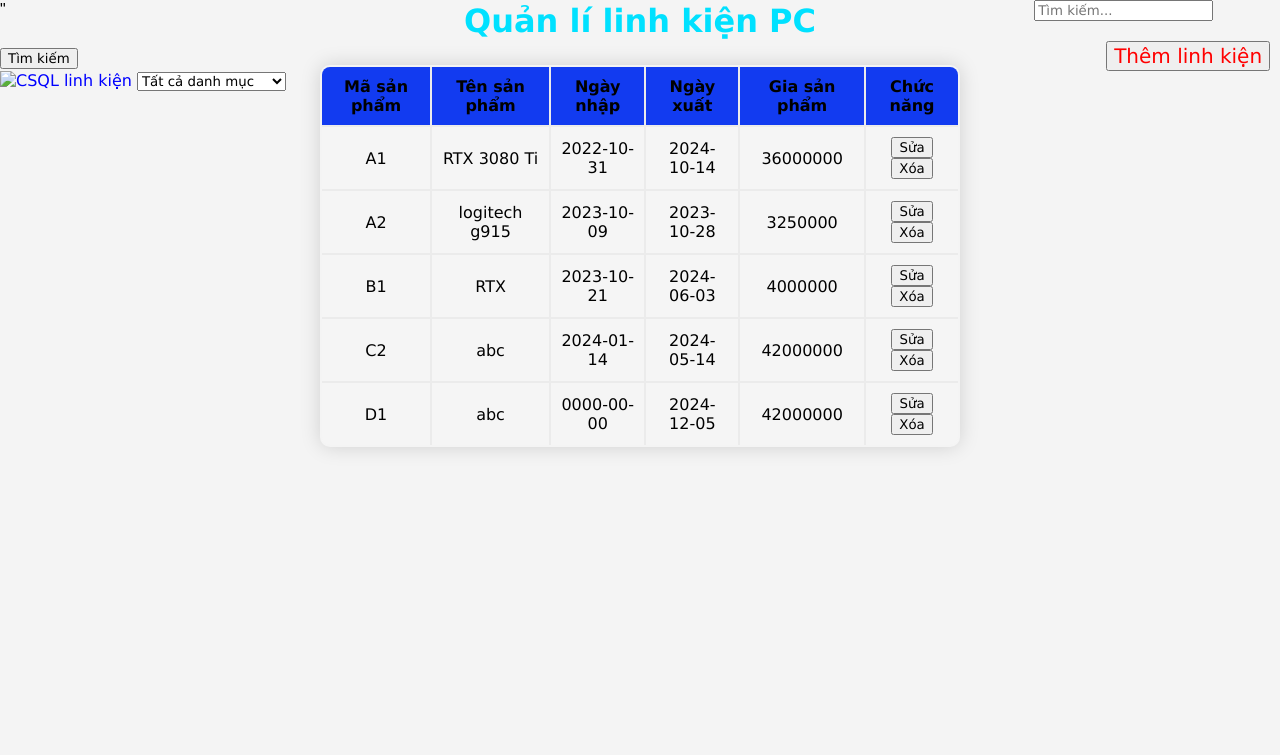
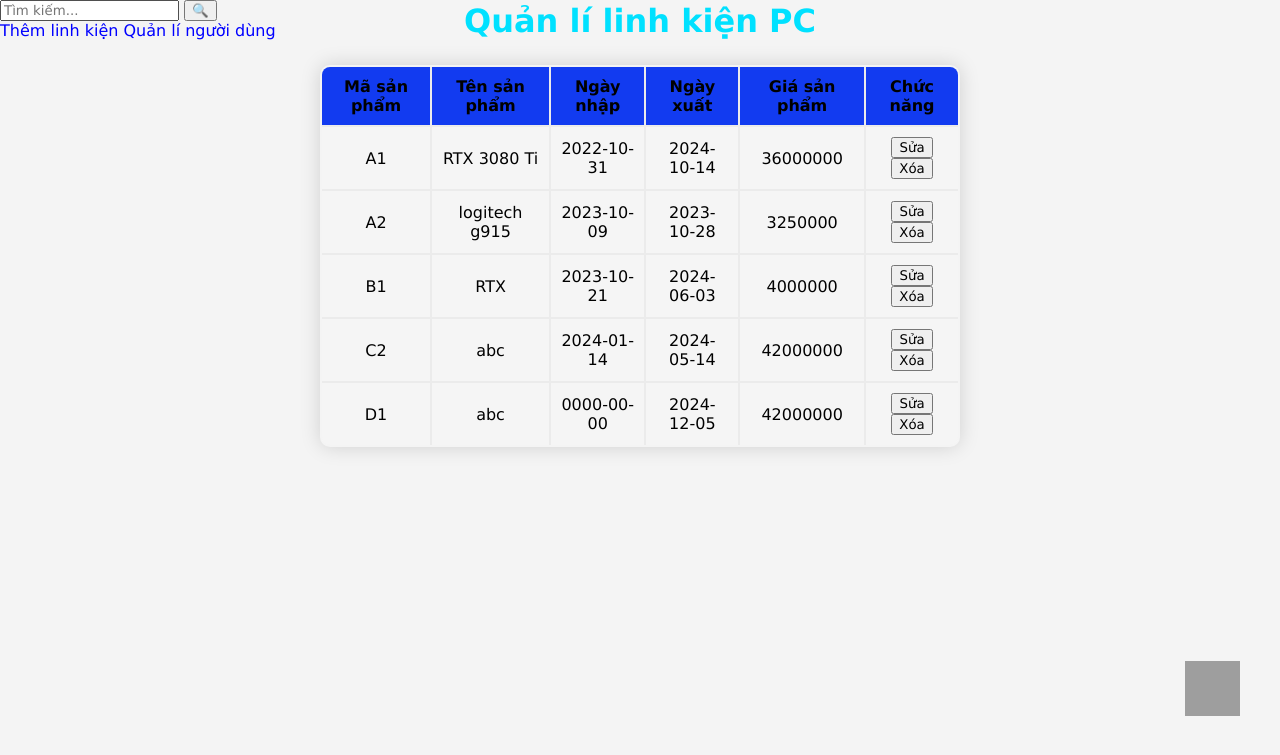
Before and after one commit to thanhkhiet2008/QuaLyLinhKien, a PHP site: page / in a window 1280 px wide. Shown: the top 755 px of the page. Run offline with PHP 8.4, Linux system fonts and the light colour scheme; data comes from the database, SQL or seed files in the repository; grey boxes are pictures that could not be loaded.

Commit message:
Update index.php

```diff
--- a/qliLinhKien/index.php
+++ b/qliLinhKien/index.php
@@ -11,80 +11,55 @@ $data = $db->layDanhSach();
     <meta name="viewport" content="width=device-width, initial-scale=1.0">
     <link rel="stylesheet" type="text/css" href="style.css">
     <title>Quản lý linh kiện</title>
-    <style>
-      </style>
 </head>
 <body>
-<h1>Quản lí linh kiện PC
-</h1>"
 
-        <input type="text" placeholder="Tìm kiếm..." style=" 20px;font-size:1x;margin-left: 80%;">
-        <button type="submit" >Tìm kiếm</button>
 
-    </form>
-<a class ="btn btn-primary" href="#"><button class="button-2" style="color: red;margin-top: 20px;font-size:20px;margin-left: 80%;  " onclick="window.location.href='themLK-form.php'">Thêm linh kiện</button></a>
+    <div class="container">
+        <h1>Quản lí linh kiện PC</h1>
 
-<table>
+        <div class="search-container">
+            <input type="text" placeholder="Tìm kiếm..." class="search-input">
+            <button type="submit" class="search-button">&#128269;</button>
+        </div>
+
+        <a href="themLK-form.php" class="add-button">Thêm linh kiện</a>
+        <a href="nguoidung.php" class="add-button">Quản lí người dùng</a>
+        <table class="data-table">
             <thead>
-
+                <tr>
                     <th>Mã sản phẩm</th>
                     <th>Tên sản phẩm</th>
                     <th>Ngày nhập</th>
                     <th>Ngày xuất</th>
-                    <th>Gia sản phẩm</th>
+                    <th>Giá sản phẩm</th>
                     <th>Chức năng</th>
-
                 </tr>
             </thead>
             <tbody>
-                        <?php
-                          foreach ($data as $key => $value) {
+                <?php foreach ($data as $key => $value) { ?>
+                    <tr>
+                        <td><?= htmlspecialchars($value->MaSP) ?></td>
+                        <td><?= htmlspecialchars($value->TenSP) ?></td>
+                        <td><?= htmlspecialchars($value->NgayNhap) ?></td>
+                        <td><?= htmlspecialchars($value->NgayXuat) ?></td>
+                        <td><?= htmlspecialchars($value->GiaSP) ?></td>
+                        <td>
+                            <button class="edit-button">Sửa</button>
+                            <a href="xoa.php?MaSP=<?= htmlspecialchars($value->MaSP) ?>" onclick="return confirm('Bạn có chắc muốn xóa?');">
+                                <button class="delete-button">Xóa</button>
+                            </a>
+                        </td>
+                    </tr>
+                <?php } ?>
+            </tbody>
+        </table>
 
-                        ?>
-                           <tr>
-                            <td><?=$value->MaSP?></td>
-                            <td><?=$value->TenSP?></td>
-                            <td><?=$value->NgayNhap?></td>
-                            <td><?=$value->NgayXuat?> </td>
-                            <td><?=$value->GiaSP?></td>
-
-                            <td>
-                            <a href="#"><button class="button-2">Sửa</button></a>
-                            <a href="xoa.php<?=$value->MaSP?>"onclick=" return confirm('Bạn có chắc muốn xóa');"><button class="button-2">Xóa</button></a>
-                            </tr>
-                        <?php
-                          }
-                        ?>
-                       <div class="container">
-        <div class="header-middle-group">
-            <a href="/" class="header-logo">
-                <img src="" alt="CSQL linh kiện" width="150" height="1" />
+        <div class="category-select">
+            <a href="https://www.facebook.com/messages/t/361500554393030" target="_blank" rel="nofollow" style="position: fixed;bottom: 80px;right: 40px;z-index: 99;">
+                <img src="https://pcmarket.vn/static/assets/2021/images/pcmarket-icon-mess-1.png" width="55" height="55" alt="Facebook Messenger Icon">
             </a>
-
-
-                        <select >
-                            <option >Tất cả danh mục</option>
-
-                            <option >chuột</option>
-
-                            <option >bàn phím</option>
-
-                            <option >Card đồ họa</option>
-
-                            <option >quạt</option>
-
-                            <option >case</option>
-
-                            <option >vi sử lí</option>
-
-                            <option >RAM, ROM</option>
-
-                            <option >Màn hình Máy Tính</option>
-
-                            <option >GAMING GEAR</option>
-
-                        </select>
         </div>
-                    </table>
+    </div>
 </body>
 </html>
```
Lines whose indentation alone changed are shown as unchanged.
